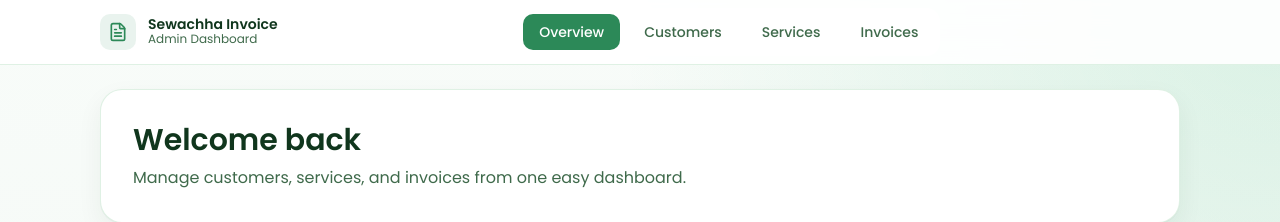
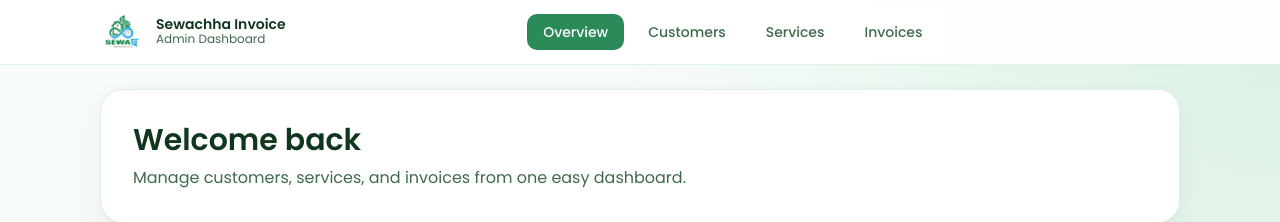
Before and after one commit to im-bipo/sewachha-invoice, a Next.js app: page / in a window 1280 px wide. Shown: the top 222 px of the page. Built offline with nearby package versions, Linux system fonts and the light colour scheme; no server answers; the database is empty.

Commit message:
feat: replace icon with logo image in AdminShell component

```diff
--- a/components/custom/admin-shell.tsx
+++ b/components/custom/admin-shell.tsx
@@ -1,7 +1,7 @@
 import Link from "next/link";
+import Image from "next/image";
 import { UserButton } from "@clerk/nextjs";
 import { redirect } from "next/navigation";
-import { FileText } from "lucide-react";
 import { getCurrentDashboardRole } from "@/lib/server/admin-auth";
 import { MobileNav } from "@/components/custom/mobile-nav";
 
@@ -58,8 +58,15 @@ export async function AdminShell({ active, children }: AdminShellProps) {
       <header className="sticky top-0 z-40 border-b border-border/70 bg-white/90 backdrop-blur-md">
         <div className="container relative flex h-16 items-center justify-between gap-4">
           <Link href={homeHref} className="flex items-center gap-3">
-            <div className="flex h-9 w-9 items-center justify-center rounded-lg bg-primary/10 text-primary">
-              <FileText className="size-5" />
+            <div className="relative flex h-11 w-11 items-center justify-center overflow-hidden ">
+              <Image
+                src="/sewachha.png"
+                alt="Sewachha logo"
+                fill
+                sizes="44px"
+                className="object-contain p-1"
+                priority
+              />
             </div>
             <div>
               <p className="text-sm font-semibold leading-none text-foreground">
```
